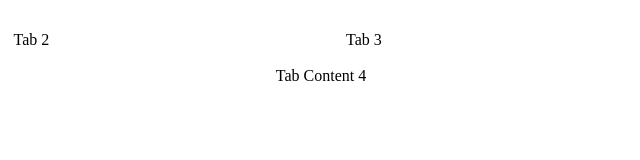
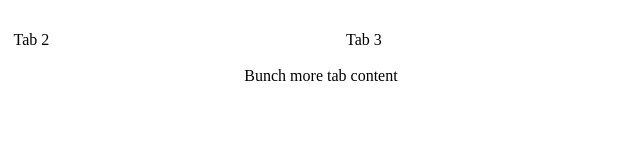
Before and after one commit to brookesdjb/perfectPageSpeed, a website built with webpack: page index.html in a window 1280 px wide. Both pictures are taken after a click on the element "Tab 4". Shown: the full height of the page, 319-959 px from the left. Built offline with nearby package versions, Linux system fonts and the light colour scheme.

Commit message:
updated content, broke webpack

```diff
--- a/index.html
+++ b/index.html
@@ -87,7 +87,7 @@
           Tab Content 3
         </div>
         <div class="tabs" id="tab-4">
-          Tab Content 4
+          Bunch more tab content
         </div>
       </div>
     </div>
```
Also changed, not shown: package.json (+12 -9 lines), 1 other file.
